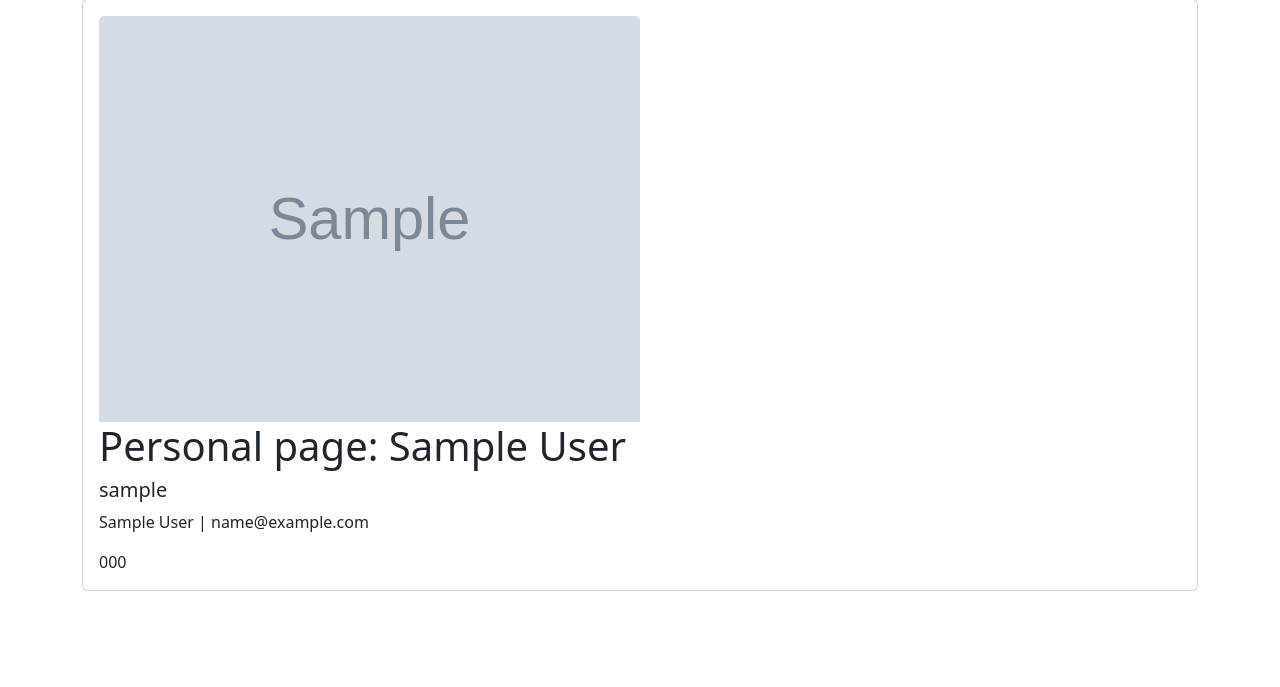
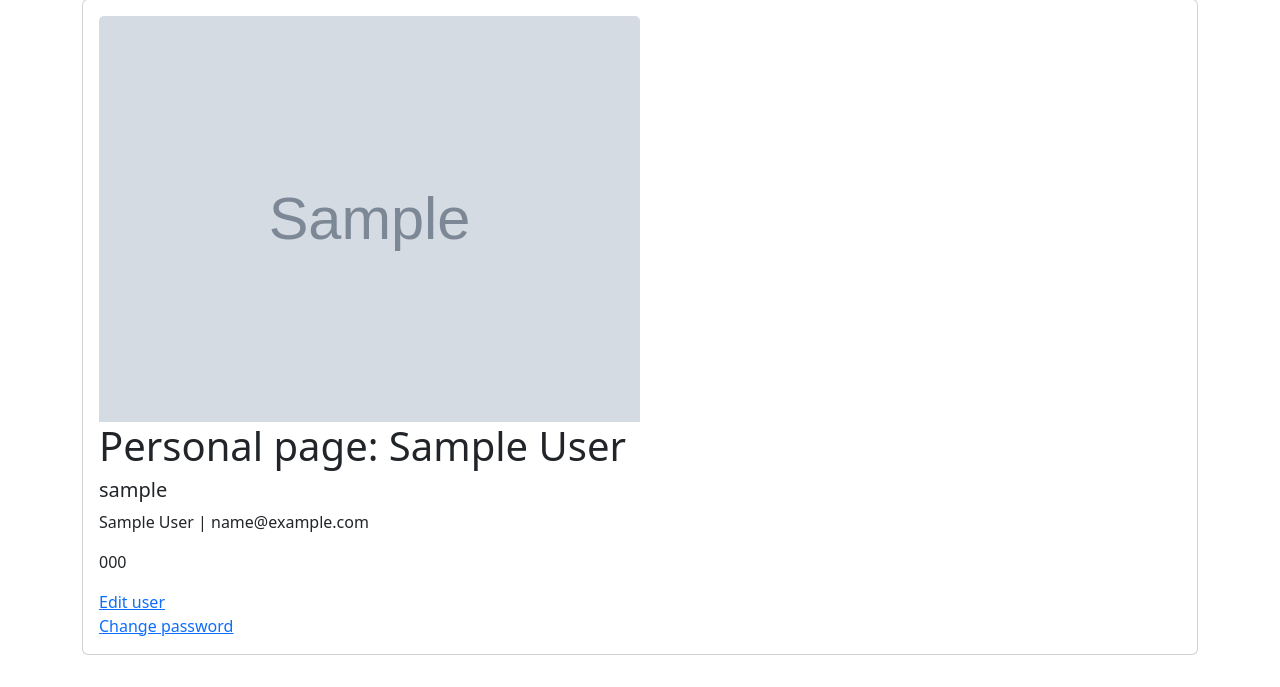
Before and after one commit to Vityaendless/bulletin_board, a Django app: page /accounts/profile/1/ in a window 1280 px wide. Shown: the part 113-800 px from the top of the page. Run offline with Django 5.2, Linux system fonts and the light colour scheme; a user stored in the database is signed in; tables that the repository leaves empty hold one stand-in row (values such as "Sample post"); grey boxes marked "Sample" are stand-in pictures.

Commit message:
add update user views

```diff
--- a/source/accounts/templates/profile.html
+++ b/source/accounts/templates/profile.html
@@ -6,6 +6,7 @@
     <p>Please log in previously</p>
 {% else %}
     <h1>User</h1>
+    {% include "partial/messages.html" %}
     <div class="card mb-3">
         <div class="card-body">
             <img src="{% if user_obj.avatar %}{{ user_obj.avatar.url }}{% else %}{% static 'img/default_user.jfif' %}{% endif %}" class="card-img-top w-50 mx-auto" alt="{{ ad.user_obj.username }}">
@@ -13,6 +14,10 @@
             <h5 class="card-title">{{ user_obj.username }}</h5>
             <p class="card-text">{{ user_obj.first_name }} {{ user_obj.last_name }} | {{ user_obj.email }}</p>
             <p class="card-text">{{ user_obj.phone }}</p>
+            {% if request.user.pk == user_obj.pk %}
+                <a href="{% url 'accounts:edit_user' user_obj.pk %}" >Edit user</a><br>
+                <a href="{% url 'accounts:user_password_change' user_obj.pk %}" >Change password</a>
+            {% endif %}
         </div>
     </div>
 {% endif %}
--- a/source/accounts/urls.py
+++ b/source/accounts/urls.py
@@ -1,7 +1,7 @@
 from django.urls import path
 from django.contrib.auth.views import LoginView, LogoutView
 
-from .views import ProfileView, RegisterView
+from .views import ProfileView, RegisterView, UserEditView, UserPasswordChangeView
 
 
 app_name = 'accounts'
@@ -12,4 +12,6 @@ urlpatterns = [
     path('logout/', LogoutView.as_view(), name='logout'),
     path('profile/<int:pk>/', ProfileView.as_view(), name='profile'),
     path('registration/', RegisterView.as_view(), name='registration'),
+    path('profile/<int:pk>/edit/', UserEditView.as_view(), name='edit_user'),
+    path('profile/<int:pk>/password_change/', UserPasswordChangeView.as_view(), name='user_password_change'),
 ]
--- a/source/accounts/views.py
+++ b/source/accounts/views.py
@@ -1,8 +1,12 @@
 from django.shortcuts import redirect, reverse
-from django.views.generic import DetailView, CreateView
+from django.views.generic import DetailView, CreateView, UpdateView
 from django.contrib.auth import get_user_model, login
+from django.contrib.auth.mixins import UserPassesTestMixin
+from django.contrib.auth.views import PasswordChangeView
+from django.contrib import messages
 
-from .forms import MyUserCreationForm
+from .forms import MyUserCreationForm, UserChangeForm
+from webapp.helper import Message
 
 
 class ProfileView(DetailView):
@@ -23,4 +27,34 @@ class RegisterView(CreateView):
 
     def get_success_url(self):
         return reverse('webapp:index')
-        #return redirect('accounts:profile', pk=self.get_object().pk)
+
+
+class UserEditView(UserPassesTestMixin, UpdateView):
+    model = get_user_model()
+    form_class = UserChangeForm
+    template_name = 'user_update.html'
+    context_object_name = 'user_obj'
+
+    def test_func(self):
+        return self.request.user.pk == self.kwargs.get('pk')
+
+    def handle_no_permission(self):
+        messages.add_message(self.request, messages.WARNING, Message.get_no_access_message())
+        return redirect('accounts:profile', pk=self.kwargs.get('pk'))
+
+    def get_success_url(self):
+        return reverse('accounts:profile', kwargs={'pk': self.object.pk})
+
+
+class UserPasswordChangeView(UserPassesTestMixin, PasswordChangeView):
+    template_name = 'user_password_change.html'
+
+    def test_func(self):
+        return self.request.user.pk == self.kwargs.get('pk')
+
+    def handle_no_permission(self):
+        messages.add_message(self.request, messages.WARNING, Message.get_no_access_message())
+        return redirect('accounts:profile', pk=self.kwargs.get('pk'))
+
+    def get_success_url(self):
+        return reverse('accounts:profile', kwargs={'pk': self.request.user.pk})
```
Also changed, not shown: source/accounts/forms.py (+8 -0 lines), source/accounts/templates/user_password_change.html (added, +7 -0 lines), source/accounts/templates/user_update.html (added, +7 -0 lines).
